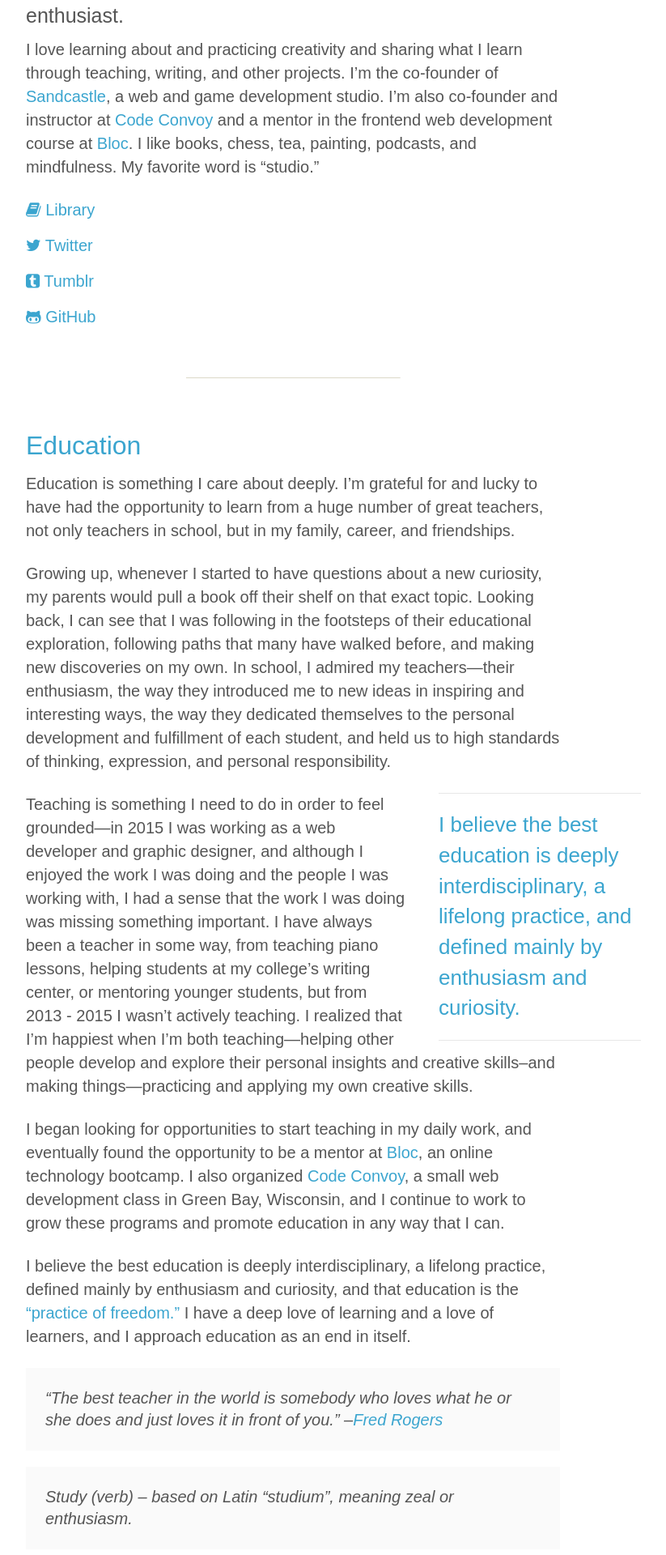
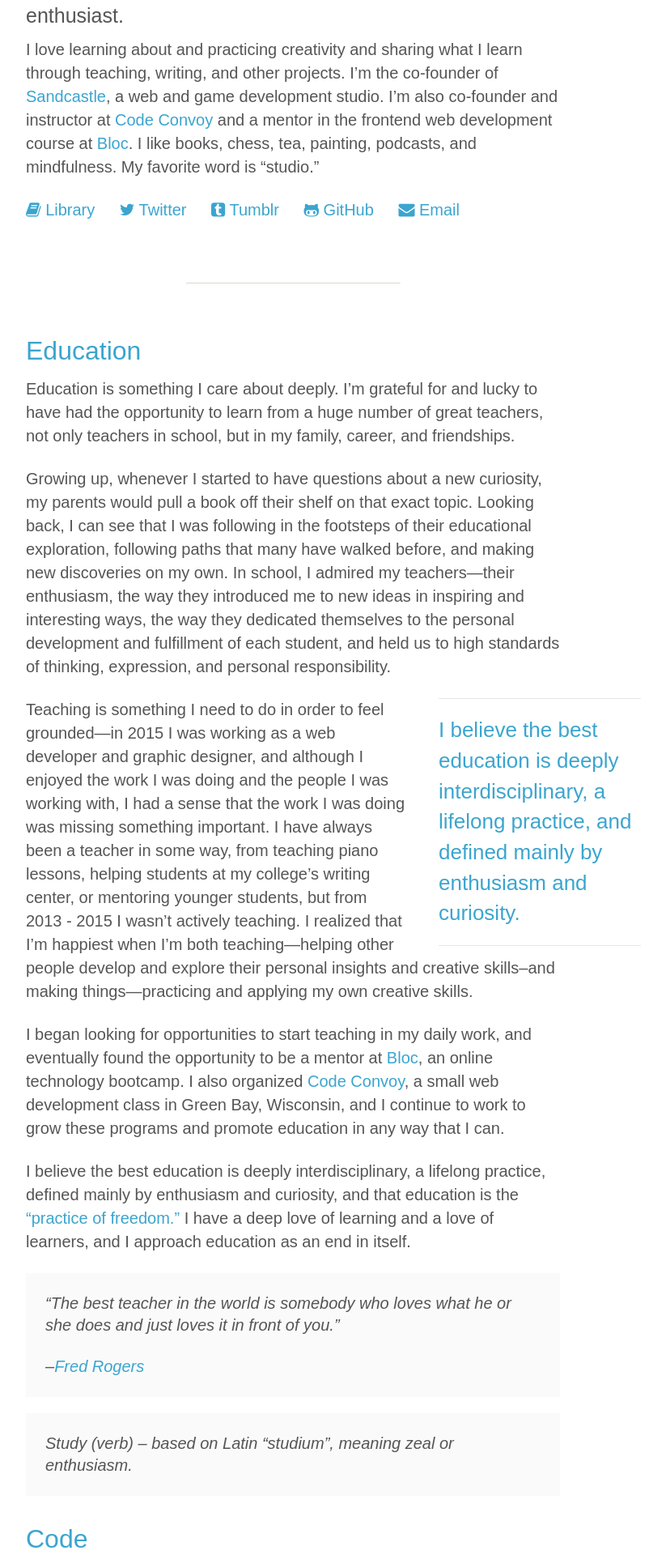
Before and after one commit to kmcgillivray/kmcgillivray.github.io, a Jekyll site: the page built from about/index.md, in a window 1280 px wide. Shown: the part 623-2543 px from the top of the page at 81% size, without its empty margins (278-1101 px from the left). Built offline with Jekyll 4.4.1, drawn with Linux system fonts in a browser that asks for light colours; nearby versions of some CDN libraries; some of the changed text lies outside the part shown.

Commit message:
Change link style on about page, add email contact

```diff
--- a/_includes/head.html
+++ b/_includes/head.html
@@ -2,7 +2,7 @@
 	<meta charset="UTF-8">
 	<meta name="viewport" content="width=device-width">
 	<title>{{ page.title}} {% if page.title %}|{% endif %} {{ site.title }} </title>
-  <meta name="description" content="Web developer, graphic designer, teacher. All about creativity, mindfulness, education, technology, and art.">
+  <meta name="description" content="Web developer, graphic designer, teacher. All about creativity, education, mindfulness, and tea.">
 
 	<link rel="stylesheet" href="/css/normalize.css">
   <link href="//maxcdn.bootstrapcdn.com/font-awesome/4.1.0/css/font-awesome.min.css" rel="stylesheet">
--- a/_includes/links.html
+++ b/_includes/links.html
@@ -1,7 +1,7 @@
-<ul class="basic-list">
+<ul class="basic-list list-inline">
   <li><a href="/librarie"><i class="fa fa-book"></i> Library</a></li>
   <li><a href="http://twitter.com/kev_mcg"><i class="fa fa-twitter"></i> Twitter</a></li>
   <li><a href="http://kevinschmevin.com"><i class="fa fa-tumblr-square"></i> Tumblr</a></li>
   <li><a href="http://github.com/kmcgillivray"><i class="fa fa-github-alt"></i> GitHub</a></li>
-  <!--<li><a href="/resume"><i class="fa fa-file-o"></i> Résumé</a></li>-->
+  <li><a href="mailto:kevin@sandcastle.co"><i class="fa fa-envelope"></i> Email</a></li>
 </ul>
--- a/_sass/typography.scss
+++ b/_sass/typography.scss
@@ -50,17 +50,6 @@
   opacity: .65;
   transition: .25s all
 }
-figure {
-  margin-left: 0;
-  margin-right: 0;
-}
-@media(min-width: 980px) {
-  figure {
-    margin-left: -50px;
-    margin-right: -50px;
-  }
-}
-
 hr {
 	border-top: 1px solid $neutral;
   width: 40%;
@@ -82,6 +71,10 @@
 .basic-list {
   list-style: none;
   padding-left: 0;
+}
+.list-inline li {
+  display: inline-block;
+  padding-right: 1.25rem;
 }
 blockquote {
   background-color: #FAFAFA;
@@ -130,6 +123,16 @@
   white-space:pre;
   white-space:pre-wrap;
 }
+figure {
+  margin-left: 0;
+  margin-right: 0;
+}
+@media(min-width: 980px) {
+  figure {
+    margin-left: -50px;
+    margin-right: -50px;
+  }
+}
 .caption {
   font-size: .9rem;
   font-style: italic;
--- a/about/index.md
+++ b/about/index.md
@@ -27,10 +27,11 @@
 
 I believe the best education is deeply interdisciplinary, a lifelong practice, defined mainly by enthusiasm and curiosity, and that education is the ["practice of freedom."](https://amzn.com/0415908086) I have a deep love of learning and a love of learners, and I approach education as an end in itself.
 
-> "The best teacher in the world is somebody who loves what he or she does and just loves it in front of you."
+>"The best teacher in the world is somebody who loves what he or she does and just loves it in front of you."
+>
 >–[Fred Rogers](https://youtu.be/eOLDFojJvYA)
 
-> Study (verb) – based on Latin "studium", meaning zeal or enthusiasm.
+>Study (verb) – based on Latin "studium", meaning zeal or enthusiasm.
 
 # Code
 
@@ -46,11 +47,15 @@
 
 I never knew you could love a beverage until I met Alex. In 2010, she would make tea while we worked on homework, and just like programming, that planted a seed that would quickly grow into a wild enthusiasm.
 
-<p data-pullquote='"Strangely enough humanity has so far met in the teacup." —Okakura Kakuzo, the Book of Tea'></p>
+On January 5th, 2011, I spend my first day studying abroad in Liverpool. Due to my jet lag, I woke up around 3:30 AM, and I was starving. I had no food, so I wandered down the security room by the entrance to my campus, and I asked the security guards, Geoff and Malcolm, if they knew of any places nearby that were open where I could find breakfast or anything edible.
 
-On January 5th, 2011, I spend my first day studying abroad in Liverpool. Due to my jet lag, I woke up around 3:30 AM, and I was starving. I had no food, so I wandered down the security room by the entrance to my campus, and I asked the security guards, Geoff and Malcolm, if they knew of any places nearby that were open where I could find breakfast or anything edible. Of course, nothing was open, but they had me come in and they made me tea and gave me some biscuits. Maybe it was my need for sustenance, or maybe it was my pre-existing dedication to embracing all things British, or maybe it was some kind of symbol to do with survival and care across cultures, but I'll never forget that cup of tea. At that moment, my curiosity and desire to learn more about tea grew even more.
+Of course, nothing was open, but they had me come in and they made me tea and gave me some biscuits. Maybe it was my need for sustenance, or maybe it was my pre-existing dedication to embracing all things British, or maybe it was some kind of symbol to do with survival and care across cultures, but I'll never forget that cup of tea. At that moment, my curiosity and desire to learn more about tea grew even more.
 
-On February 1st, 2015, my flight out of San Francisco was cancelled. I used my extra time in the city to go to [Samovar](http://www.samovartea.com), the famous Bay Area tea house. I already loved tea, but when I drank the gyokuro tea at Samovar, a [whole world of tea](http://teaguide.co) I didn't know existed opened up. Before Samovar, after Samovar.
+Four years later, on February 1st, 2015, my flight out of San Francisco was cancelled. I used my extra time in the city to go to [Samovar](http://www.samovartea.com), the famous Bay Area tea house. I already loved tea, but when I drank the gyokuro tea at Samovar, a [whole world of tea](http://teaguide.co) I didn't know existed opened up. Before Samovar, after Samovar.
+
+>"Strangely enough humanity has so far met in the teacup."
+>
+>—Okakura Kakuzo, the Book of Tea
 
 ---
 
```
